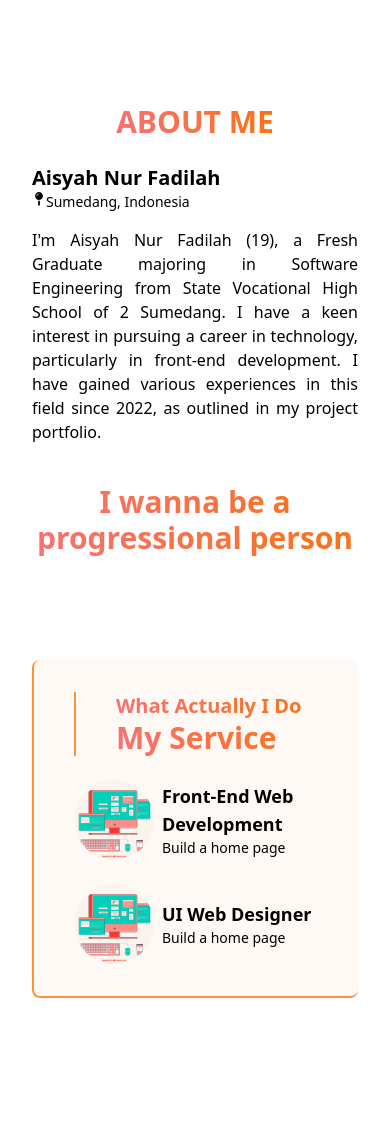
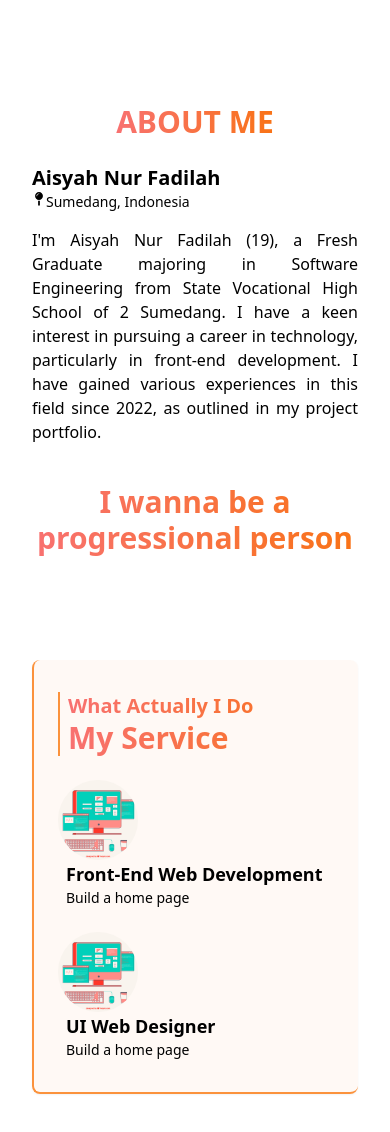
Before and after one commit to isyhfadilah/aisyahnurfadilah, a Next.js app: page /about in a window 390 px wide. Shown: the top 1132 px of the page. Before the commit the page ends 1102 px from the top, so only its background shows below. Built offline with nearby package versions, Linux system fonts and the light colour scheme; a web font is replaced by a local one.

Commit message:
fix: responsive on about service section in about page

```diff
--- a/src/components/common/section/about/service.tsx
+++ b/src/components/common/section/about/service.tsx
@@ -6,13 +6,13 @@ export const AboutService = () => {
   return (
     <section className="mb-26">
       <Container>
-        <div className="bg-orange/5 px-10 py-8 rounded-lg shadow shadow-sm space-y-6 border-l-2 border-l-orange border-b-2 border-b-orange">
-          <div className="flex flex-col border-l-2 border-l-orange pl-10">
+        <div className="bg-orange/5 px-6 md:px-10 py-8 rounded-lg shadow shadow-sm space-y-6 border-l-2 border-l-orange border-b-2 border-b-orange">
+          <div className="flex flex-col border-l-2 border-l-orange pl-2 md:pl-10">
             <GradientText text="What Actually I Do" sizes="text-xl" />
             <GradientText text="My Service" sizes="text-3xl" />
           </div>
 
-          <div className="flex items-center space-x-2 group">
+          <div className="md:flex items-center space-x-2 group">
             <Image src="/images/computer.jpg" alt="web development" height={80} width={80} className="rounded-full" />
             <div className="flex flex-col">
               <h1 className="text-lg font-semibold group-hover:text-red">Front-End Web Development</h1>
@@ -20,7 +20,7 @@ export const AboutService = () => {
             </div>
           </div>
 
-          <div className="flex items-center space-x-2 group">
+          <div className="md:flex items-center space-x-2 group">
             <Image src="/images/computer.jpg" alt="web development" height={80} width={80} className="rounded-full" />
             <div className="flex flex-col">
               <h1 className="text-lg font-semibold group-hover:text-red">UI Web Designer</h1>
--- a/src/shared/styles/app.css
+++ b/src/shared/styles/app.css
@@ -319,6 +319,7 @@
 .px-3{padding-left:0.75rem;padding-right:0.75rem;}
 .px-4{padding-left:1rem;padding-right:1rem;}
 .px-5{padding-left:1.25rem;padding-right:1.25rem;}
+.px-6{padding-left:1.5rem;padding-right:1.5rem;}
 .px-8{padding-left:2rem;padding-right:2rem;}
 .px-9{padding-left:2.25rem;padding-right:2.25rem;}
 .py-0\.6rem{padding-top:0.6rem;padding-bottom:0.6rem;}
@@ -329,8 +330,8 @@
 .py-3{padding-top:0.75rem;padding-bottom:0.75rem;}
 .py-6{padding-top:1.5rem;padding-bottom:1.5rem;}
 .py-8{padding-top:2rem;padding-bottom:2rem;}
-.pl-10{padding-left:2.5rem;}
 .pl-11{padding-left:2.75rem;}
+.pl-2{padding-left:0.5rem;}
 .pl-4{padding-left:1rem;}
 .pr-4{padding-right:1rem;}
 .text-center{text-align:center;}
@@ -406,6 +407,8 @@
 .md\:w-xl{width:36rem;}
 .md\:flex{display:flex;}
 .md\:space-x-2xl>:not([hidden])~:not([hidden]){--un-space-x-reverse:0;margin-left:calc(1.5rem * calc(1 - var(--un-space-x-reverse)));margin-right:calc(1.5rem * var(--un-space-x-reverse));}
+.md\:px-10{padding-left:2.5rem;padding-right:2.5rem;}
+.md\:pl-10{padding-left:2.5rem;}
 .md\:text-2xl{font-size:1.5rem;line-height:2rem;}
 .md\:text-3xl{font-size:1.875rem;line-height:2.25rem;}
 .md\:text-4xl{font-size:2.25rem;line-height:2.5rem;}
```
